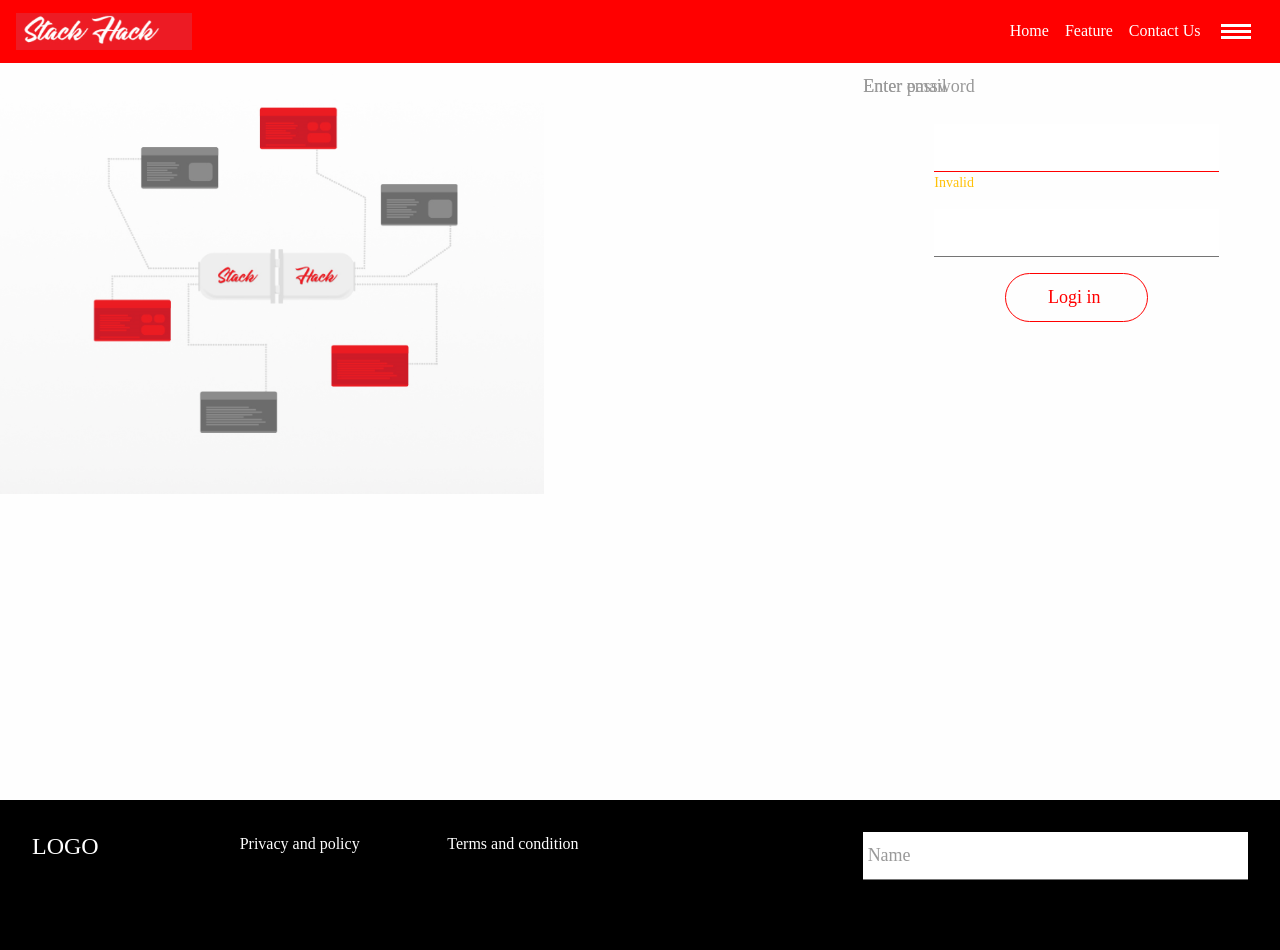
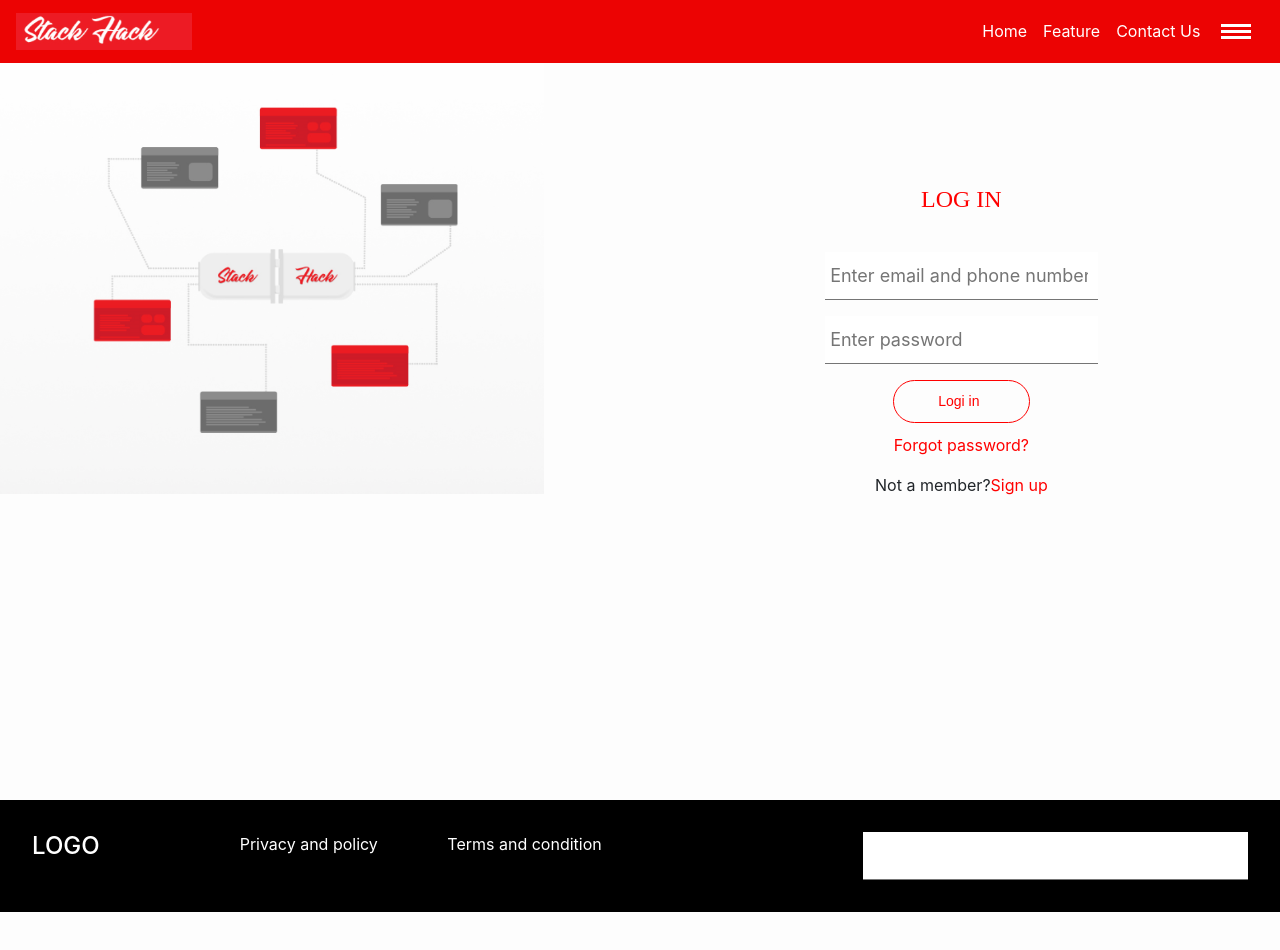
Before and after one commit to balajiadmane/Intership, an Angular app: page /login in a window 1280 px wide. Shown: the top 950 px of the page. After the commit the page ends 912 px from the top, so only its background shows below. Built offline with nearby package versions, Linux system fonts and the light colour scheme.

Commit message:
login form validation added

```diff
--- a/src/app/layout/footer/footer.component.html
+++ b/src/app/layout/footer/footer.component.html
@@ -13,12 +13,9 @@
 
         </div>
         <div class="col-md-4">
-            <div class="group">
-                <input type="email" name="email" required>
-                <span class="highlight"></span>
-                <span class="bar"></span>
-                <label>Name</label>
-              </div>
+              <form>
+                <input type="email" name="" id="">
+              </form>
         </div>
     </div>
 </footer>
--- a/src/app/layout/header/header.component.html
+++ b/src/app/layout/header/header.component.html
@@ -1,4 +1,4 @@
-<nav style="background-color:red !important;" class="navbar navbar-expand-sm bg-dark navbar-dark justify-content-end">
+<nav style="background-color:#ec0303 !important;" class="navbar navbar-expand-sm bg-dark navbar-dark justify-content-end">
   <a class="navbar-brand" href="#">
     <img class="logo" src="/assets/images/logo.PNG" alt="logo" />
   </a>
--- a/src/app/public/login/login.component.css
+++ b/src/app/public/login/login.component.css
@@ -0,0 +1,15 @@
+h4{
+    width: 100%;
+    text-align: center;
+    color: red;
+    margin-bottom: 14%;
+    font-family: 'fantasy';
+}
+p{
+    width: 100%;
+    text-align: center;
+}
+a{
+    color:red;
+
+}
--- a/src/app/public/login/login.component.html
+++ b/src/app/public/login/login.component.html
@@ -1,32 +1,38 @@
 
 <div class="row">
 
-  <div class="col-md-8">
+  <div class="col-md-7">
       <img src="/assets/images/left.PNG" alt="image" />
   </div>
 
   <div class="col-md-4">
     <div class="login-container">
       <form [formGroup]="loginForm" (ngSubmit)="authenticateUser(loginForm.value)">
-
+          <h4>LOG IN</h4>
         <div [class]="alert.className" *ngIf="alert.isVisible">
             {{alert.message}}
         </div>
         <div class="form-group">
-          <label>Enter email</label>
-          <input type="text" [ngClass]="{
-            'input-red': loginForm.controls.email.invalid,
+
+          <input type="text" placeholder="Enter email and phone number" [ngClass]="{
+            'input-red': loginForm.controls.email.invalid && loginForm.controls.email.touched,
             'input-green': !loginForm.controls.email.invalid
             }" formControlName="email">
-          <pre class='text-warning' *ngIf="!loginForm.controls.email.valid">Invalid</pre>
+          <pre class='text-danger' *ngIf="loginForm.controls.email.touched && loginForm.controls.email.invalid">Please enter email or mobile</pre>
 
         </div>
       <div class="form-group">
-        <label>Enter password</label>
-          <input type="password" name="password" formControlName="password" id="">
+
+          <input type="password" [ngClass]="{
+            'input-red': loginForm.controls.password.invalid && loginForm.controls.password.touched,
+            'input-green': !loginForm.controls.password.invalid
+            }" placeholder="Enter password" name="password" formControlName="password" id="">
+          <pre class='text-danger' *ngIf="loginForm.controls.password.touched  && loginForm.controls.password.invalid">Please enter password</pre>
       </div>
 
             <input type="submit" value="Logi in" class="btn-loging">
+            <p style="margin-top:10px;"><a href="#">Forgot password?</a></p>
+            <p>Not a member?<a href="$">Sign up</a></p>
       </form>
 
 
--- a/src/app/public/login/login.component.ts
+++ b/src/app/public/login/login.component.ts
@@ -21,7 +21,7 @@ export class LoginComponent  implements LoginInterface{
          ])),
           password:new FormControl("", Validators.compose([
             Validators.required,
-            Validators.pattern("/\S+/")
+            Validators.minLength(5)
          ]))
         })
   }
--- a/src/assets/style.css
+++ b/src/assets/style.css
@@ -2,7 +2,7 @@
 /* form starting stylings ------------------------------- */
 
 body{
-  background-color:#fefefe !important;
+  background-color:#fdfdfd !important;
 
 }
 .group 			  {
@@ -101,6 +101,8 @@ input:focus ~ .highlight {
 
 .login-container{
     margin: 15%;
+    margin-top: 30%;
+    margin-right: 18%;
 }
 .btn-loging{
     background-color: transparent;
@@ -110,6 +112,8 @@ input:focus ~ .highlight {
     color:red;
     margin-left: auto;
     margin-right: auto;
+    font-family: fantasy;
+    font-size: 14px;
 }
 
 nav{
@@ -139,7 +143,7 @@ footer{
     top: 100%;
 }
 *{
-  font-family: 'fantasy' !important;
+
 }
 
 .input-red{
```
